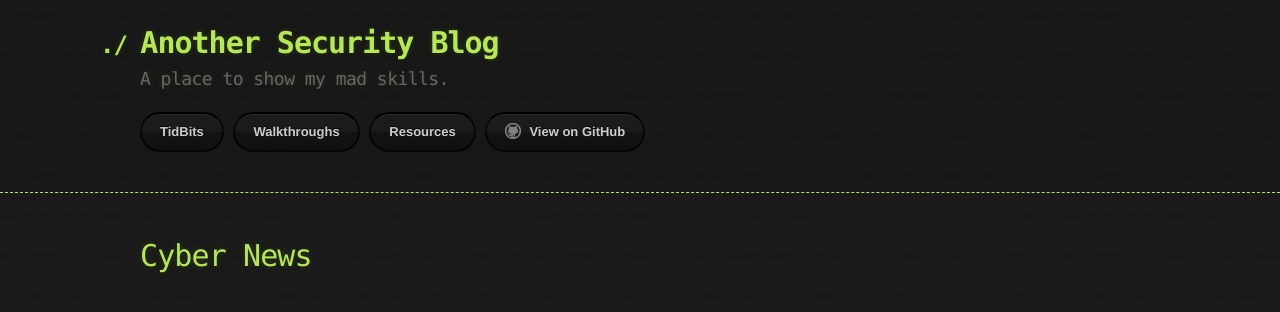
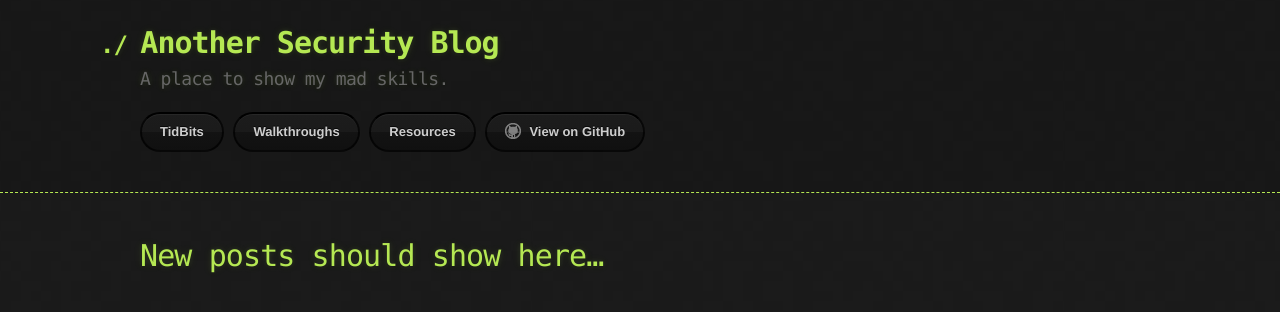
Before and after one commit to CyberCasquatch/cybercasquatch.github.io, a Jekyll site: the page built from index.md, in a window 1280 px wide. Shown: the top 312 px of the page. Built offline with Jekyll 4.4.1, drawn with Linux system fonts in a browser that asks for light colours.

Commit message:
Update index.md

```diff
--- a/index.md
+++ b/index.md
@@ -6,4 +6,4 @@ author: C. Casquatch
 comments: false
 ---
 
-# Cyber News
+# New posts should show here...
```
